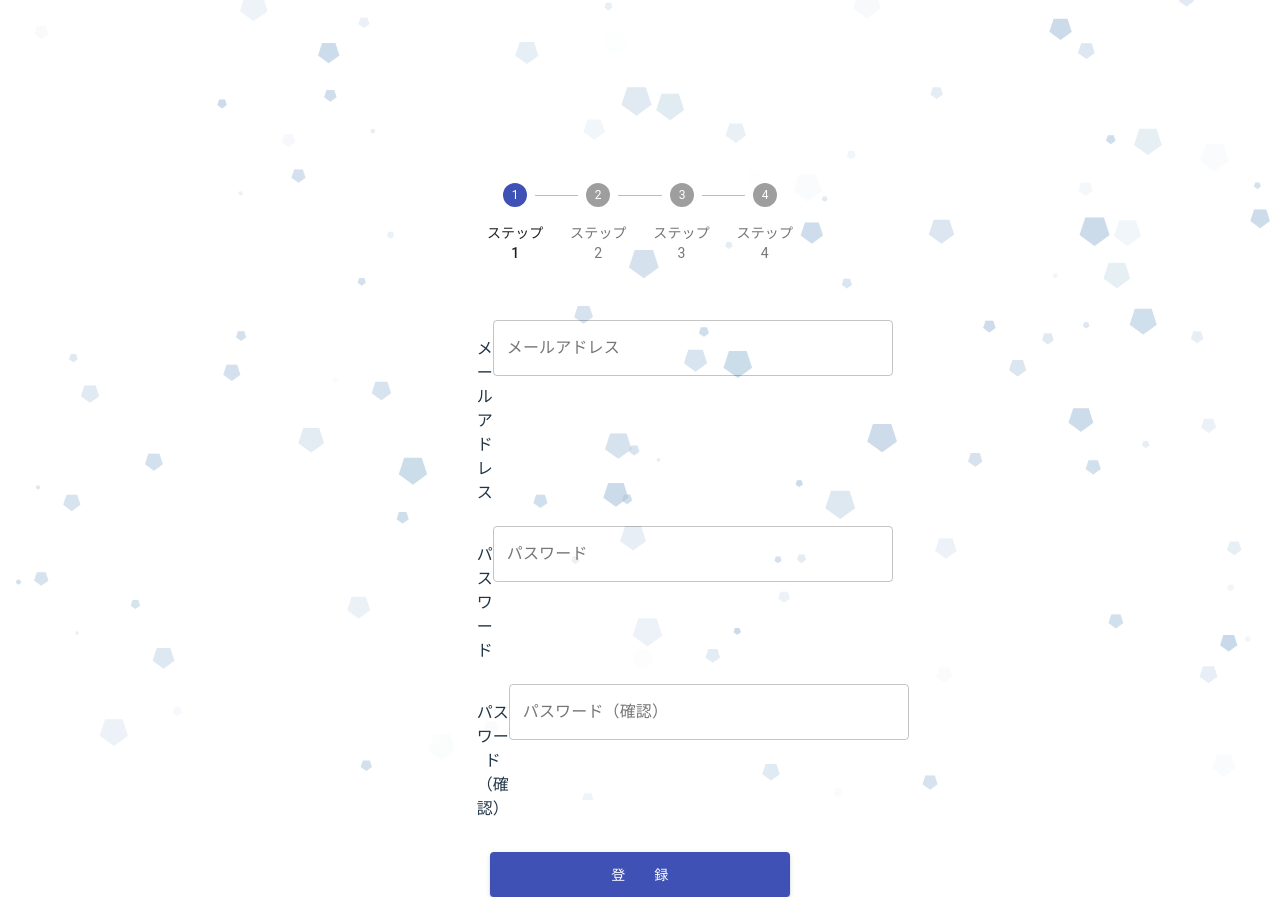
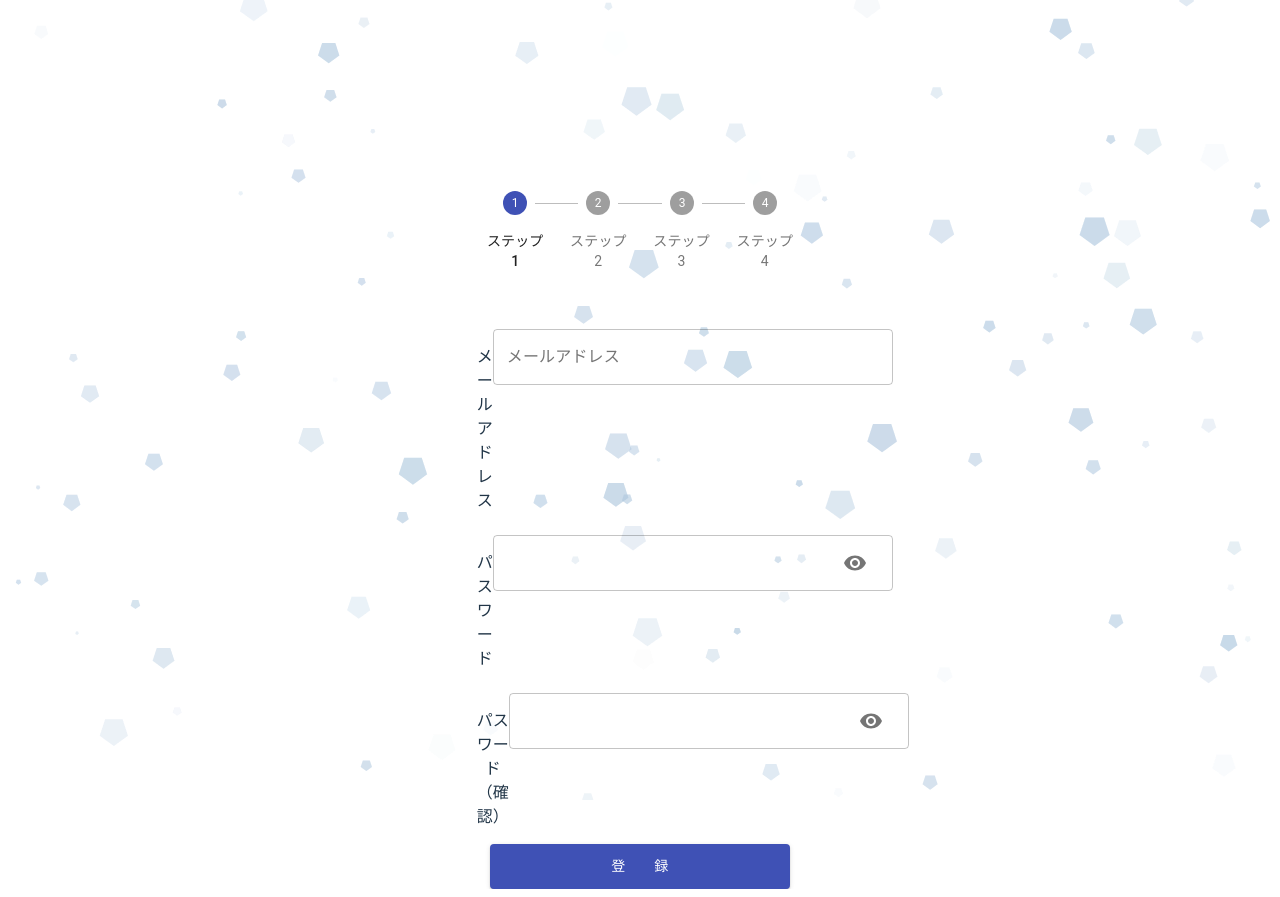
Before and after one commit to Koichi5/behavioral_economics, a React (Vite) app: page / in a window 1280 px wide. Built offline with nearby package versions, Linux system fonts and the light colour scheme; no server answers; the database is empty.

Commit message:
add password textfield

```diff
--- a/src/App.tsx
+++ b/src/App.tsx
@@ -1,9 +1,10 @@
-import { makeStyles } from "@material-ui/core";
+import { ThemeProvider, createTheme, makeStyles, useMediaQuery } from "@material-ui/core";
 import InitialPage from "./view/templates/initial_page";
 import { Route, Routes } from "react-router-dom";
 import { ThirdPage } from "./view/templates/third_page";
 import { FourthPage } from "./view/templates/fourth_page";
 import { SecondPage } from "./view/templates/second_page";
+import React from "react";
 
 const useStyles = makeStyles(() => ({
   root: {
@@ -17,7 +18,18 @@ const useStyles = makeStyles(() => ({
 
 function App() {
   const classes = useStyles();
+  const prefersDarkMode = useMediaQuery('(prefers-color-scheme: dark)');
+  const theme = React.useMemo(
+    () =>
+      createTheme({
+        palette: {
+          type: prefersDarkMode ? 'dark' : 'light',
+        },
+      }),
+    [prefersDarkMode],
+  );
   return (
+    <ThemeProvider theme={theme}>
     <div className={classes.root}>
       {/* <InitialPage / */}
       <Routes>
@@ -27,6 +39,7 @@ function App() {
         <Route path="/fourth_page" element={<FourthPage />} />
       </Routes>
     </div>
+    </ThemeProvider>
   );
 }
 
--- a/src/view/atoms/stepper.tsx
+++ b/src/view/atoms/stepper.tsx
@@ -8,6 +8,7 @@ const useStyles = makeStyles(() => ({
   stepper: {
     marginLeft: "15%",
     marginRight: "15%",
+    backgroundColor: "transparent",
   },
 }));
 
--- a/src/view/templates/initial_page.tsx
+++ b/src/view/templates/initial_page.tsx
@@ -1,13 +1,14 @@
 import { updateDoc, doc, getDoc } from "firebase/firestore";
-import { useEffect } from "react";
+import { useEffect, useState } from "react";
 import { makeStyles } from "@material-ui/core/styles";
 import { useForm } from "react-hook-form";
 import { db } from "../../firebase";
 import { Link, Route, Routes } from "react-router-dom";
 import { SecondPage } from "./second_page";
-import { Button, TextField } from "@material-ui/core";
+import { Button, IconButton, InputAdornment, InputLabel, OutlinedInput, TextField } from "@material-ui/core";
 import { CustomStepper } from "../atoms/stepper";
 import CustomParticle from "../atoms/particle";
+import { VisibilityOff, Visibility } from "@material-ui/icons";
 
 const useStyles = makeStyles(() => ({
   root: {
@@ -24,17 +25,34 @@ const useStyles = makeStyles(() => ({
   },
 
   field: {
-    paddingBottom: "50px",
+    marginBottom: "50px",
     maxWidth: "400px",
     maxHeight: "45px",
     minWidth: "400px",
     minHeight: "45px",
     marginTop: "2%",
   },
+
+  secretField: {
+    marginBottom: "50px",
+    maxWidth: "400px",
+    minWidth: "400px",
+    marginTop: "2%",
+  }
 }));
 
 function InitialPage() {
   const classes = useStyles();
+  const [showPassword, setShowPassword] = useState(false);
+  const [showConfirmPassword, setShowConfirmPassword] = useState(false);
+
+  function handleClickShowPassword() {
+    setShowPassword(!(showPassword))
+  }
+
+  function handleClickConfirmShowPassword() {
+    setShowConfirmPassword(!(showConfirmPassword))
+  }
 
   const {
     formState: { errors },
@@ -96,21 +114,53 @@ function InitialPage() {
       </div>
       <div className={classes.fieldWrapper}>
         <p>パスワード</p>
-        <TextField
+        {/* <TextField
           className={classes.field}
           id="outlined-password"
           label="パスワード"
           variant="outlined"
-        />
+        /> */}
+                  <OutlinedInput
+                            className={classes.secretField}
+            id="outlined-adornment-password"
+            type={showPassword ? 'text' : 'password'}
+            endAdornment={
+              <InputAdornment position="end">
+                <IconButton
+                  aria-label="toggle password visibility"
+                  onClick={handleClickShowPassword}
+                >
+                  {showPassword ? <VisibilityOff /> : <Visibility />}
+                </IconButton>
+              </InputAdornment>
+            }
+            label="パスワード"
+          />
       </div>
       <div className={classes.fieldWrapper}>
         <p>パスワード（確認）</p>
-        <TextField
+        {/* <TextField
           className={classes.field}
           id="outlined-password-again"
           label="パスワード（確認）"
           variant="outlined"
-        />
+        /> */}
+                          <OutlinedInput
+                            className={classes.secretField}
+            id="outlined-adornment-password"
+            type={showConfirmPassword ? 'text' : 'password'}
+            endAdornment={
+              <InputAdornment position="end">
+                <IconButton
+                  aria-label="toggle password visibility"
+                  onClick={handleClickConfirmShowPassword}
+                >
+                  {showConfirmPassword ? <VisibilityOff /> : <Visibility />}
+                </IconButton>
+              </InputAdornment>
+            }
+            label="パスワード（確認）"
+          />
       </div>
       {errors.name && <span>エラーが発生しました</span>}
       <Link to="/second_page">
@@ -123,7 +173,6 @@ function InitialPage() {
             maxHeight: "45px",
             minWidth: "300px",
             minHeight: "45px",
-            marginTop: "3%",
           }}
         >
           登　　録
```
